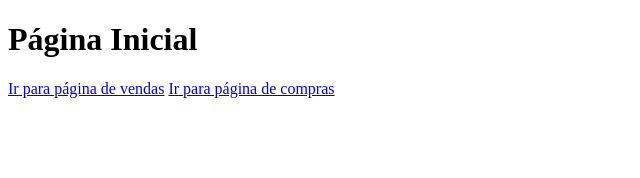
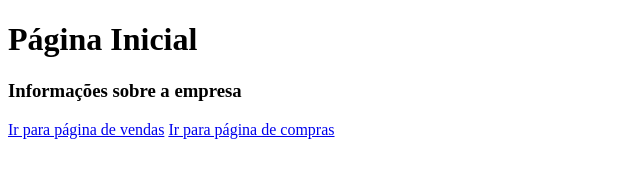
Before and after one commit to joaopedrobrgs/aula-teste, a plain HTML site: page index.html in a window 1280 px wide. Shown: the whole page, without its empty margins (0-640 px from the left). Drawn offline with Linux system fonts and the light colour scheme.

Commit message:
Feita pequena modificação no index

```diff
--- a/index.html
+++ b/index.html
@@ -10,8 +10,11 @@
 
 <body>
     <h1>Página Inicial</h1>
+    <h3>Informações sobre a empresa</h3>
     <a href="./vendas.html">Ir para página de vendas</a>
     <a href="./compras.html">Ir para página de compras</a>
+
+
 </body>
 
 </html>
```
